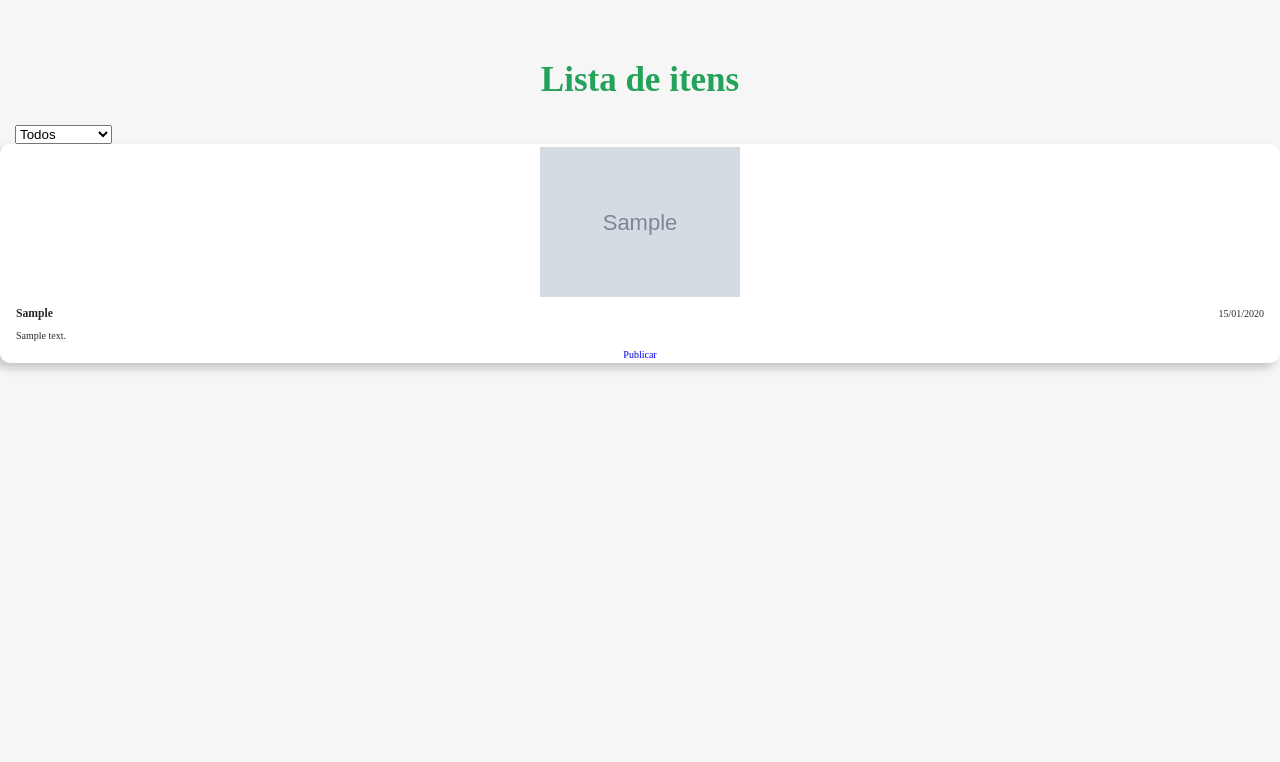
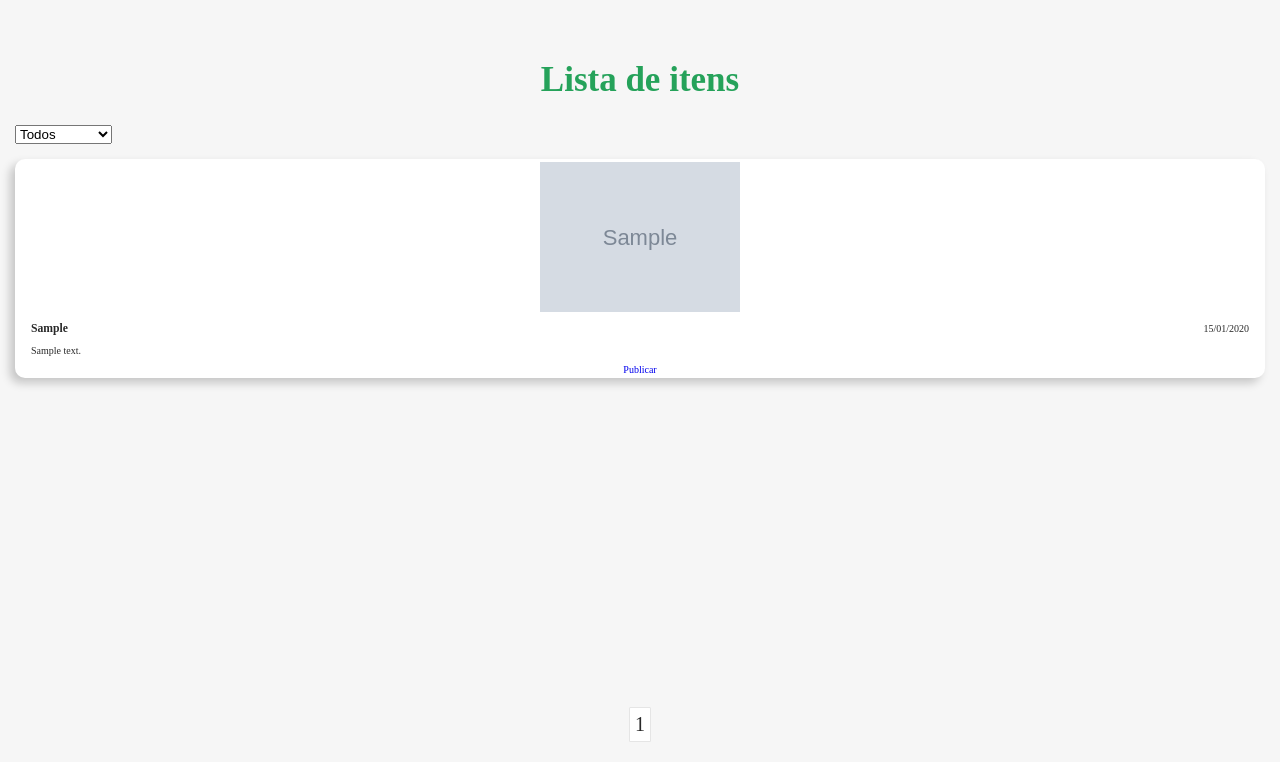
Before and after one commit to soualansousa/IFinder_Django, a Django app: page /administrativo/lista/ in a window 1280 px wide. Shown: the part 38-800 px from the top of the page. Run offline with Django 5.2, Linux system fonts and the light colour scheme; tables that the repository leaves empty hold one stand-in row (values such as "Sample post"); grey boxes marked "Sample" are stand-in pictures.

Commit message:
Lista itens admin

```diff
--- a/administrativo/templates/administrativo/pages/lista.html
+++ b/administrativo/templates/administrativo/pages/lista.html
@@ -9,9 +9,12 @@
                 <option value="todos" {% if status == 'todos' %}selected{% endif %}>Todos</option>
                 <option value="perdido" {% if status == 'perdido' %}selected{% endif %}>Perdidos</option>
                 <option value="encontrado" {% if status == 'encontrado' %}selected{% endif %}>Encontrados</option>
+                <option value="publicado" {% if status == 'publicado' %}selected{% endif %}>Publicados</option>
+                <option value="devolvido" {% if status == 'devolvido' %}selected{% endif %}>Devolvidos</option>
             </select>
         </div>
-        <ul>
+
+        <div class="objetos-container">
                 {% for Items in itens %}
                     <div class="objeto">
                         <div class="objeto-imagem">
@@ -26,10 +29,72 @@
                                 <p>{{Items.Descrição}}</p>
                             </div>
                         </div>
-                    <a href="{% url 'publicar-item' item.id %}" class="btn btn-success">Publicar</a>
+                        <a href="{% url 'administrativo:lista'%}" class="btn btn-success">Publicar</a>
                     </div>
                 {% endfor %}
+        </div>
+
+
+        <nav class="pagination">
+            {% if itens.has_previous %}
+                <ul>
+                    <li class="page-item">
+                        <a href="?status={{ status }}&p=1">&laquo;</a>
+                    </li>
                 </ul>
+                <ul>
+                    <li class="page-item">
+                        <a href="?status={{ status }}&p={{ itens.previous_page_number }}">Anterior</a>
+                    </li>
+                </ul>
+            {% else  %}
+                <ul>
+                    <li class="disabled">
+                        <a href="#">&laquo;</a>
+                    </li>
+                </ul>
+                <ul>
+                    <li class="disabled">
+                        <a href="#">Anterior</a>
+                    </li>
+                </ul>
+            {% endif %}
+            <ul>
+                <li class="page-item">
+                    <a href="">{{itens.number}}</a>
+                </li>
+            </ul>
+            {% if itens.has_next %}
+                <ul>
+                    <li class="page-item">
+                        <a href="?status={{ status }}&p={{ itens.next_page_number }}">Próxima</a>
+                    </li>
+                </ul>
+                <ul>
+                    <li class="page-item">
+                        <a href="?status={{ status }}&p={{ itens.paginator.num_pages }}">&raquo;</a>
+                    </li>
+                </ul>
+            {% else %}
+                <ul>
+                    <li class="disabled">
+                        <a href="">Próxima</a>
+                    </li>
+                </ul>
+                <ul>
+                    <li class="disabled">
+                        <a href="#">&raquo;</a>
+                    </li>
+                </ul>
+            {% endif %}
+        </nav>
+
+        <script>
+            function filterItems() {
+                var status = document.getElementById("statusFilter").value;
+                window.location.href = "?status=" + status;
+            }
+        </script>
 
     </main>
 {% endblock content %}
--- a/administrativo/urls.py
+++ b/administrativo/urls.py
@@ -7,6 +7,6 @@ app_name = 'administrativo'
 urlpatterns = [
     path('', views.home, name='admin_home'),
     path('lista/', views.lista, name='lista'),
-    path('publicar-item/<int:item_id>/', views.publicar_item, name='publicar-item'),
+    path('lista/', views.publicar_item, name='publicar_item'),
 
 ]
--- a/administrativo/views.py
+++ b/administrativo/views.py
@@ -1,6 +1,7 @@
 from django.shortcuts import render, get_object_or_404, redirect
 from django.contrib.auth.decorators import login_required
 from ifinder.models import Item
+from django.core.paginator import Paginator, PageNotAnInteger, EmptyPage
 
 # Create your views here.
 
@@ -11,12 +12,33 @@ def home(request):
 
 
 def lista(request):
-    itens = Item.objects.all()
-    return render(request, "administrativo/pages/lista.html", {'itens': itens})
+    status = request.GET.get('status', 'todos')
+
+    if status == 'perdido':
+        lista_itens = Item.objects.filter(Status='perdido')
+    elif status == 'encontrado':
+        lista_itens = Item.objects.filter(Status='encontrado')
+    elif status == 'devolvido':
+        lista_itens = Item.objects.filter(Status='encontrado')
+    elif status == 'publicado':
+        lista_itens = Item.objects.filter(Status='encontrado')
+    else:
+        lista_itens = Item.objects.filter()
+
+    lista_paginada = Paginator(lista_itens, 5)
+    p = request.GET.get("p")
+    try:
+        pagina = lista_paginada.page(p)
+    except PageNotAnInteger:
+        pagina = lista_paginada.page(1)
+    except EmptyPage:
+        pagina = lista_paginada.page(1)
+
+    return render(request, "administrativo/pages/lista.html", {'itens': pagina, 'status': status}) # noqa
 
 
-def publicar_item(request, item_id):
-    item = get_object_or_404(Item, id=item_id)
+def publicar_item(request):
+    item = get_object_or_404(Item)
     item.publicado = True
     item.save()
-    return redirect('lista-itens-admin')
+    return render(request, "administrativo/pages/lista.html")
```
Lines whose indentation alone changed are shown as unchanged.
